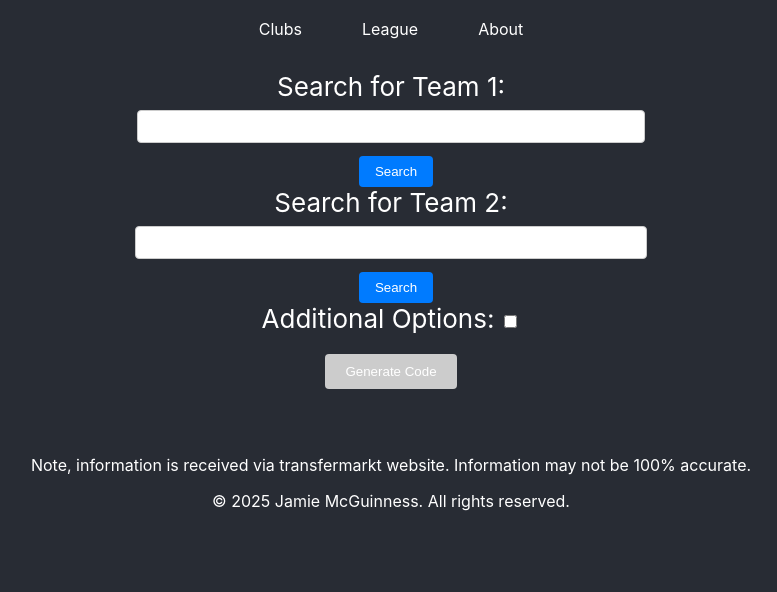
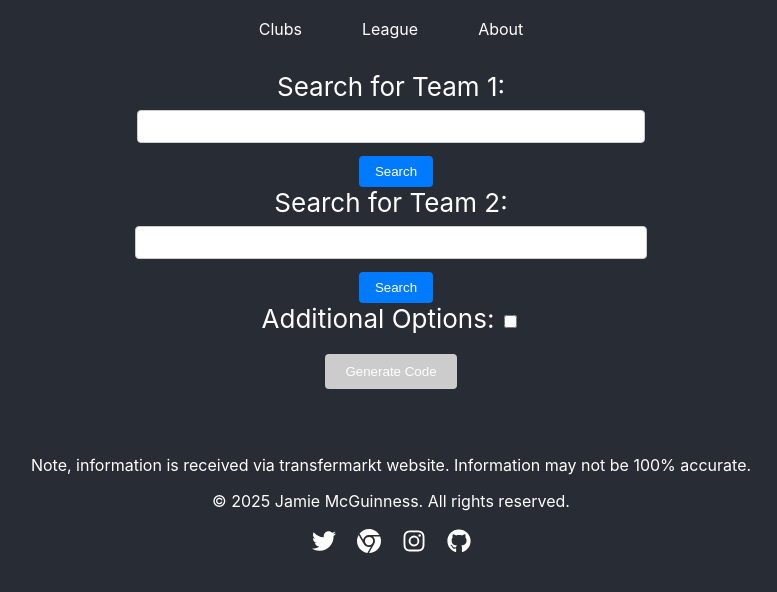
Before and after one commit to flaree/code-replacement-generator, a React (Create React App) app: page / in a window 1280 px wide. Shown: the top 592 px of the page, without its empty margins (249-1026 px from the left). Built offline with nearby package versions, Linux system fonts and the light colour scheme; the HTML template or start-up script is replaced by a standard one.

Commit message:
Add icons

```diff
--- a/package.json
+++ b/package.json
@@ -3,6 +3,10 @@
   "version": "0.1.0",
   "private": false,
   "dependencies": {
+    "@fortawesome/fontawesome-svg-core": "^7.1.0",
+    "@fortawesome/free-brands-svg-icons": "^7.1.0",
+    "@fortawesome/free-solid-svg-icons": "^7.1.0",
+    "@fortawesome/react-fontawesome": "^3.1.0",
     "@testing-library/dom": "^10.4.1",
     "@testing-library/jest-dom": "^6.9.1",
     "@testing-library/react": "^16.3.0",
--- a/src/App.js
+++ b/src/App.js
@@ -4,7 +4,8 @@ import './App.css';
 import TeamCodeGenerator from './pages/TeamCodeGenerator';
 import ManualClubSearch from './pages/ManualClubSearch';
 import About from './pages/About';
-
+import { FontAwesomeIcon } from '@fortawesome/react-fontawesome';
+import { faTwitter, faChrome, faInstagram, faGithub } from '@fortawesome/free-brands-svg-icons';
 
 function App() {
   return (
@@ -33,6 +34,20 @@ function App() {
         <footer style={footerStyle}>
           <p>Note, information is received via transfermarkt website. Information may not be 100% accurate.</p>
           <p>© 2025 Jamie McGuinness. All rights reserved.</p>
+          <div style={socialMediaInlineStyle}>
+            <a href="https://twitter.com/jxmiemcg" target="_blank" rel="noopener noreferrer" style={iconStyle}>
+              <FontAwesomeIcon icon={faTwitter} />
+            </a>
+            <a href="https://lensflxre.com" target="_blank" rel="noopener noreferrer" style={iconStyle}>
+              <FontAwesomeIcon icon={faChrome} />
+            </a>
+            <a href="https://instagram.com/lensflxre" target="_blank" rel="noopener noreferrer" style={iconStyle}>
+              <FontAwesomeIcon icon={faInstagram} />
+            </a>
+            <a href="https://github.com/flaree" target="_blank" rel="noopener noreferrer" style={iconStyle}>
+              <FontAwesomeIcon icon={faGithub} />
+            </a>
+          </div>
         </footer>
       </div>
     </Router>
@@ -71,4 +86,18 @@ const footerStyle = {
   marginTop: '20px',
 };
 
+const socialMediaInlineStyle = {
+  display: 'flex',
+  justifyContent: 'center',
+  gap: '15px',
+  marginTop: '10px',
+};
+
+const iconStyle = {
+  color: 'white',
+  fontSize: '24px',
+  textDecoration: 'none',
+  transition: 'transform 0.2s',
+};
+
 export default App;
```
Also changed, not shown: 1 other file (tests, documents, lock files or other folders).
